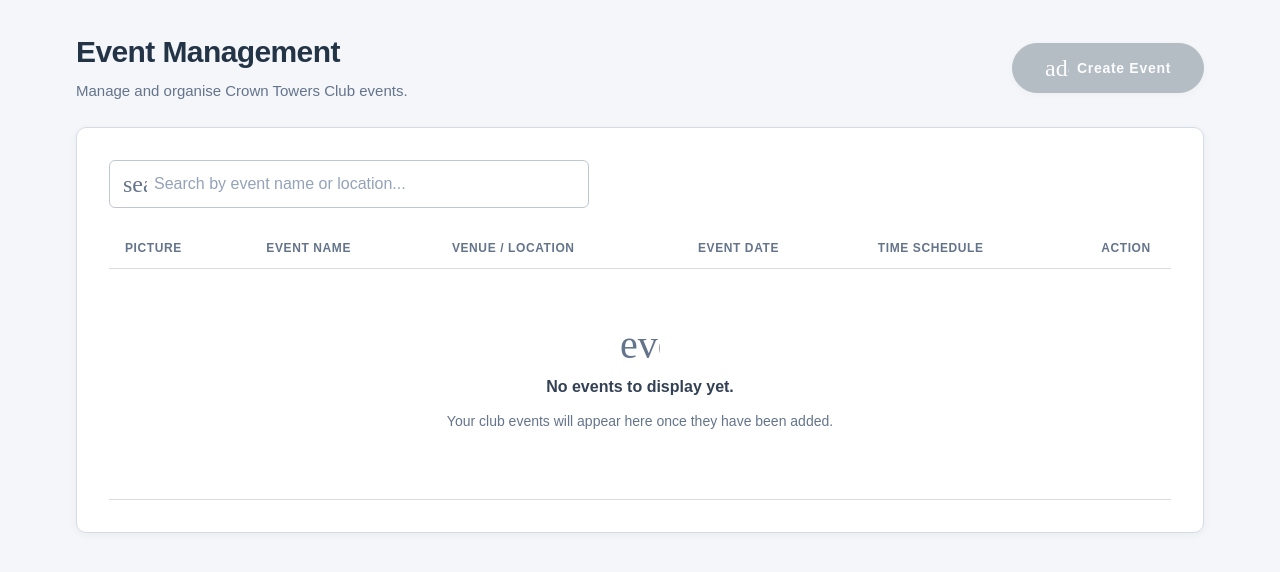
After one commit to RyanChang1027/CTClub, an ASP.NET MVC app: template WebApplication1/Views/Events/Index.cshtml in a window 1280 px wide. The commit adds this page. Shown: the top 572 px of the page. Run offline with ASP.NET Core 8 and stand-ins for ASP.NET MVC 5, Linux system fonts and the light colour scheme; the template is opened without the code that fills it, so the values that code supplies are empty; the project's own start-up code is not run, and a stand-in starts its controllers and pages; some libraries are stand-ins or nearby versions; some web fonts are replaced.

Commit message:
Add Event Management navigation section for Club Committee

```diff
--- a/WebApplication1/App_Start/BundleConfig.cs
+++ b/WebApplication1/App_Start/BundleConfig.cs
@@ -18,7 +18,8 @@ namespace CrownTowersClub
                     "~/Content/app/review.css",
                     "~/Content/app/app-shell.css",
                     "~/Content/app/membership-card.css",
-                    "~/Content/app/dashboard.css"));
+                    "~/Content/app/dashboard.css",
+                    "~/Content/app/events.css"));
 
             bundles.Add(new ScriptBundle("~/bundles/vendor-js")
                 .Include(
--- /dev/null
+++ b/WebApplication1/Content/app/events.css
@@ -0,0 +1,111 @@
+/* ============================================================
+   Event Management
+   ============================================================ */
+
+.events-hero {
+    display: flex;
+    align-items: center;
+    justify-content: space-between;
+    gap: 20px;
+}
+
+.events-hero .btn {
+    display: inline-flex;
+    align-items: center;
+    justify-content: center;
+    gap: 8px;
+    white-space: nowrap;
+}
+
+.events-toolbar {
+    display: flex;
+    align-items: center;
+    justify-content: space-between;
+    gap: 16px;
+    margin-bottom: 20px;
+}
+
+.events-search {
+    position: relative;
+    width: 100%;
+    max-width: 480px;
+}
+
+.events-search > .material-symbols-outlined {
+    position: absolute;
+    top: 50%;
+    left: 14px;
+    transform: translateY(-50%);
+    color: var(--on-surface-variant);
+    pointer-events: none;
+}
+
+.events-search .form-input {
+    padding-left: 44px;
+}
+
+.events-table {
+    min-width: 760px;
+}
+
+.events-table th,
+.events-table td {
+    vertical-align: middle;
+}
+
+.events-action-heading {
+    width: 90px;
+    text-align: center !important;
+}
+
+.events-empty-cell {
+    padding: 56px 20px !important;
+    text-align: center !important;
+}
+
+.events-empty-cell > * {
+    display: block;
+    margin: 0 auto 10px;
+}
+
+.events-empty-cell .material-symbols-outlined {
+    font-size: 40px;
+    color: var(--on-surface-variant);
+}
+
+.events-empty-cell strong {
+    color: var(--on-surface);
+}
+
+.events-empty-cell span:last-child {
+    color: var(--on-surface-variant);
+    font-size: 14px;
+}
+
+/* ============================================================
+   Responsive Layout
+   ============================================================ */
+
+@media (max-width: 767px) {
+
+    .events-hero {
+        align-items: stretch;
+        flex-direction: column;
+    }
+
+    .events-hero .btn {
+        width: 100%;
+    }
+
+    .events-card {
+        padding: 20px;
+    }
+
+    .events-search {
+        max-width: none;
+    }
+
+    .events-table {
+        min-width: 680px;
+    }
+}
--- /dev/null
+++ b/WebApplication1/Views/Events/Index.cshtml
@@ -0,0 +1,82 @@
+@{ Layout = "~/Views/Shared/_Layout.cshtml";
+                ViewBag.Title = "Event Management"; }
+
+<section class="hero events-hero">
+
+    <div>
+        <h1 class="display-lg">Event Management</h1>
+
+        <p class="body-lg">
+            Manage and organise Crown Towers Club events.
+        </p>
+    </div>
+
+    <button type="button"
+            class="btn btn--primary"
+            disabled>
+        <span class="material-symbols-outlined">add</span>
+        Create Event
+    </button>
+
+</section>
+
+<section class="card events-card">
+
+    <div class="events-toolbar">
+
+        <div class="events-search">
+
+            <span class="material-symbols-outlined">
+                search
+            </span>
+
+            <input type="search"
+                   class="form-input"
+                   placeholder="Search by event name or location..."
+                   disabled />
+
+        </div>
+
+    </div>
+
+    <div class="table-scroll">
+
+        <table class="queue-table events-table">
+
+            <thead>
+                <tr>
+                    <th>Picture</th>
+                    <th>Event Name</th>
+                    <th>Venue / Location</th>
+                    <th>Event Date</th>
+                    <th>Time Schedule</th>
+                    <th class="events-action-heading">Action</th>
+                </tr>
+            </thead>
+
+            <tbody>
+
+                <tr>
+                    <td colspan="6" class="events-empty-cell">
+
+                        <span class="material-symbols-outlined">
+                            event_busy
+                        </span>
+
+                        <strong>No events to display yet.</strong>
+
+                        <span>
+                            Your club events will appear here
+                            once they have been added.
+                        </span>
+
+                    </td>
+                </tr>
+
+            </tbody>
+
+        </table>
+
+    </div>
+
+</section>
```
Also changed, not shown: WebApplication1/Controllers/EventsController.cs (added, +21 -0 lines), WebApplication1/Views/Shared/_Navigation.cshtml (+18 -0 lines), WebApplication1/WebApplication1.csproj.
